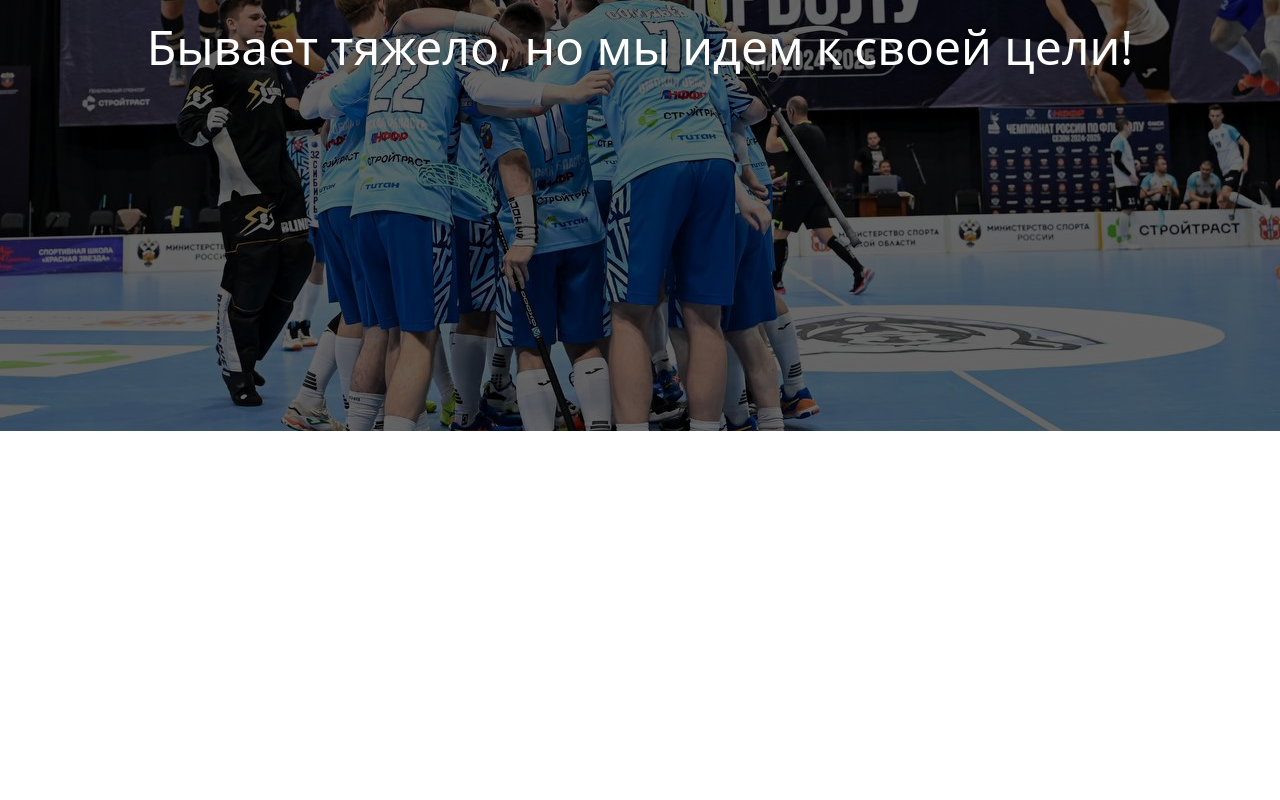
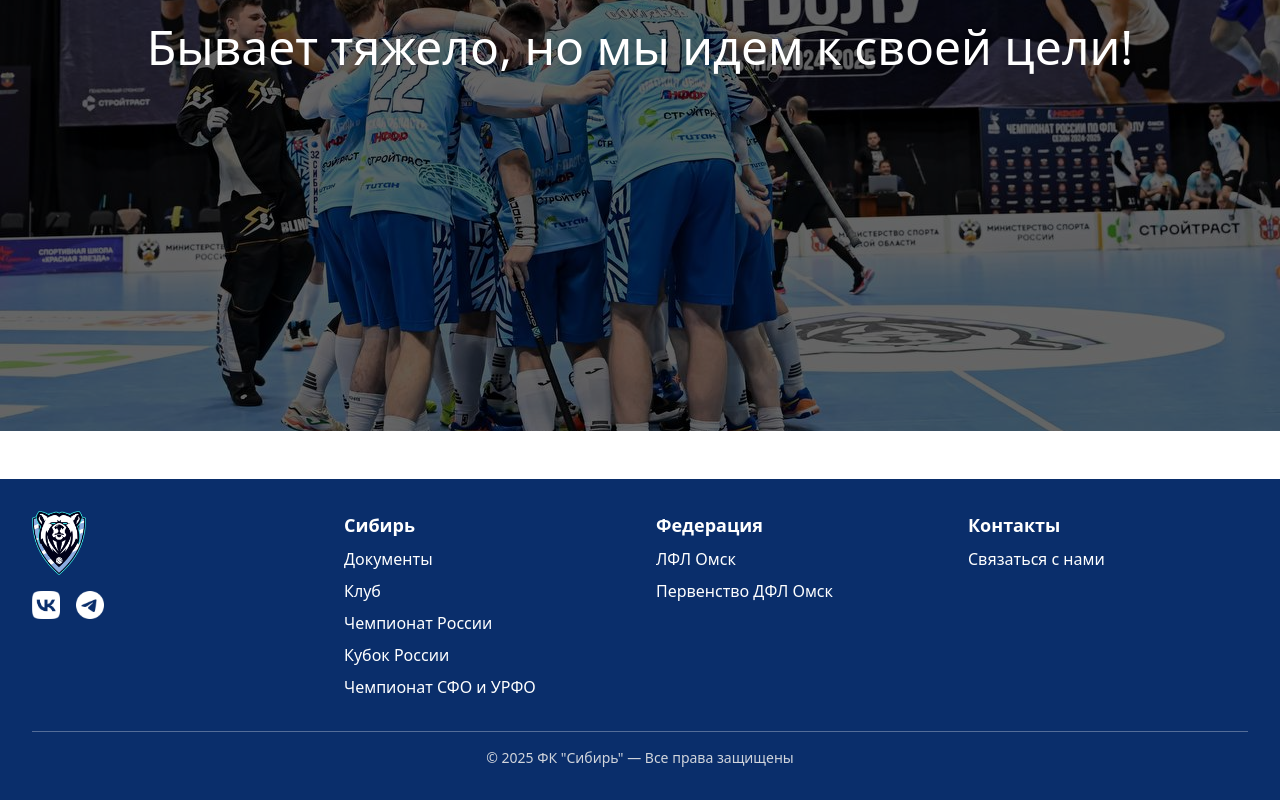
Before and after one commit to Ponomarev49/sibir, a React (Vite) app: page / in a window 1280 px wide. Shown: the part 369-1169 px from the top of the page. Before the commit the page ends 800 px from the top, so only its background shows below. Built offline with nearby package versions, Linux system fonts and the light colour scheme.

Commit message:
add footer

```diff
--- a/index.html
+++ b/index.html
@@ -2,7 +2,7 @@
 <html lang="en">
   <head>
     <meta charset="UTF-8" />
-    <link rel="icon" type="image/png" href="/public/ball.png" />
+    <link rel="icon" type="image/png" href="/assets/logos/ball.png" />
     <meta name="viewport" content="width=device-width, initial-scale=1.0" />
     <title>Сибирь (Омская область)</title>
   </head>
--- a/src/App.jsx
+++ b/src/App.jsx
@@ -1,14 +1,17 @@
 import { BrowserRouter as Router, Routes, Route } from "react-router-dom";
 import Header from "./components/Header";
+import Footer from "./components/Footer";
 import MainPage from "./pages/MainPage";
 import Contacts from "./pages/Contacts";
 import Team from "./pages/Team";
 import DFL from "./pages/DFL";
 import Documents from "./pages/Documents";
+import ScrollToTop from "./components/ScrollToTop";
 
 function App() {
   return (
     <Router>
+      <ScrollToTop />
       <Header />
       <Routes>
         <Route path="/" element={<MainPage />} />
@@ -17,6 +20,7 @@ function App() {
         <Route path="/dfl" element={<DFL />} />
         <Route path="/documents" element={<Documents />} />
       </Routes>
+      <Footer />
     </Router>
   );
 }
--- /dev/null
+++ b/src/components/Footer.jsx
@@ -0,0 +1,75 @@
+import { Link } from "react-router-dom";
+
+export default function Footer() {
+  return (
+    <footer className="bg-[#0A2E6B] text-white mt-12">
+      <div className="max-w-7xl mx-auto px-4 sm:px-6 lg:px-8 py-8">
+        <div className="grid grid-cols-1 md:grid-cols-4 gap-8">
+
+          {/* Логотип + соцсети */}
+          <div className="flex flex-col items-center md:items-start space-y-4">
+            <Link to="/" className="flex items-center">
+              <img
+                src="assets/logos/logo.png"
+                alt="Сибирь"
+                className="h-16 w-auto object-contain"
+              />
+            </Link>
+            <div className="flex space-x-4">
+              <a
+                href="https://vk.com/floorballomsk"
+                target="_blank"
+                rel="noopener noreferrer"
+              >
+                <img
+                  src="assets/logos/vk.png"
+                  alt="VK"
+                  className="h-7 w-auto object-contain"
+                />
+              </a>
+              <a
+                href="https://t.me/Siberia_Omsk_Region_FFOO"
+                target="_blank"
+                rel="noopener noreferrer"
+              >
+                <img
+                  src="assets/logos/tg.png"
+                  alt="Telegram"
+                  className="h-7 w-auto object-contain invert"
+                />
+              </a>
+            </div>
+          </div>
+
+          {/* Ссылки — Сибирь */}
+          <div className="flex flex-col items-center md:items-start space-y-2">
+            <h3 className="font-semibold text-lg mb-2">Сибирь</h3>
+            <Link to="/documents" className="hover:text-gray-300">Документы</Link>
+            <Link to="/team" className="hover:text-gray-300">Клуб</Link>
+            <Link to="/champ_russia" className="hover:text-gray-300">Чемпионат России</Link>
+            <Link to="/cup_russia" className="hover:text-gray-300">Кубок России</Link>
+            <Link to="/champ_sfo" className="hover:text-gray-300">Чемпионат СФО и УРФО</Link>
+          </div>
+
+          {/* Ссылки — Федерация */}
+          <div className="flex flex-col items-center md:items-start space-y-2">
+            <h3 className="font-semibold text-lg mb-2">Федерация</h3>
+            <Link to="/league" className="hover:text-gray-300">ЛФЛ Омск</Link>
+            <Link to="/dfl" className="hover:text-gray-300">Первенство ДФЛ Омск</Link>
+          </div>
+
+          {/* Контакты */}
+          <div className="flex flex-col items-center md:items-start space-y-2">
+            <h3 className="font-semibold text-lg mb-2">Контакты</h3>
+            <Link to="/contacts" className="hover:text-gray-300">Связаться с нами</Link>
+          </div>
+        </div>
+
+        {/* Нижняя полоса */}
+        <div className="mt-8 border-t border-white/30 pt-4 text-center text-sm text-gray-300">
+          © 2025 ФК "Сибирь" — Все права защищены
+        </div>
+      </div>
+    </footer>
+  );
+}
--- a/src/components/Header.jsx
+++ b/src/components/Header.jsx
@@ -18,7 +18,7 @@ export default function Header() {
         />
       )}
 
-      <header className="fixed top-0 left-0 w-full z-50 bg-blue-800 text-white shadow-md transition-all duration-300">
+      <header className="fixed top-0 left-0 w-full z-50 bg-[#0A2E6B] text-white shadow-md transition-all duration-300">
         <div className="max-w-7xl mx-auto px-4 sm:px-6 lg:px-8">
           <div className="flex justify-between items-center h-24">
             {/* Левый блок: Логотип + соцсети */}
@@ -84,7 +84,7 @@ export default function Header() {
                     СИБИРЬ ▾
                   </button>
                   {openSibir && (
-                    <div className="absolute left-0 mt-2 w-55 bg-blue-800 text-white border rounded shadow-md z-50">
+                    <div className="absolute left-0 mt-2 w-55 bg-[#0A2E6B] text-white border rounded shadow-md z-50">
                       <Link
                         to="/documents"
                         onClick={() => setOpenSibir(false)}
@@ -147,7 +147,7 @@ export default function Header() {
                     ФЕДЕРАЦИЯ ▾
                   </button>
                   {openFederation && (
-                    <div className="absolute left-0 mt-2 w-55 bg-blue-800 text-white border rounded shadow-md z-50">
+                    <div className="absolute left-0 mt-2 w-55 bg-[#0A2E6B] text-white border rounded shadow-md z-50">
                       <Link
                         to="/league"
                         onClick={() => setOpenFederation(false)}
@@ -166,12 +166,13 @@ export default function Header() {
                   )}
                 </div>
 
+
                 <Link
                   to="/contacts"
                   onMouseEnter={() => {
-                    setOpenSibir(false);
-                    setOpenFederation(false);
-                  }}
+                  setOpenSibir(false);
+                  setOpenFederation(false);
+                }}
                   className="font-semibold text-lg sm:text-xl md:text-2xl hover:text-gray-300 flex items-center"
                 >
                   КОНТАКТЫ
--- /dev/null
+++ b/src/components/ScrollToTop.js
@@ -0,0 +1,12 @@
+import { useEffect } from "react";
+import { useLocation } from "react-router-dom";
+
+export default function ScrollToTop() {
+  const { pathname } = useLocation();
+
+  useEffect(() => {
+    window.scrollTo(0, 0);
+  }, [pathname]);
+
+  return null;
+}
--- a/src/pages/Documents.jsx
+++ b/src/pages/Documents.jsx
@@ -8,13 +8,13 @@ export default function Documents() {
   ]);
 
   return (
-    <div className="max-w-4xl mx-auto py-12 px-4 space-y-6">
-      <h1 className="text-4xl font-extrabold text-blue-800 drop-shadow-md text-center">
+    <div className="max-w-4xl mx-auto px-4 pt-24 pb-12 min-h-screen flex flex-col">
+      <h1 className="text-4xl font-extrabold text-blue-800 drop-shadow-md text-center mb-8">
         Документы команды
       </h1>
 
       {/* Список документов в колонку */}
-      <div className="flex flex-col gap-4">
+      <div className="flex flex-col gap-4 flex-grow">
         {documents.map((doc, i) => (
           <div
             key={i}
```
